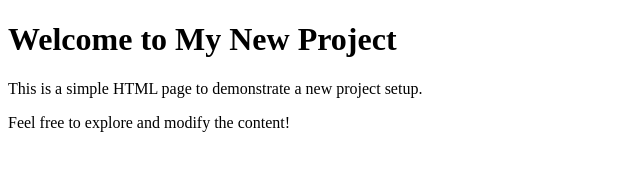
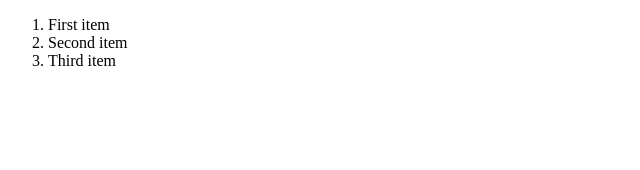
Before and after one commit to TariqTechie-dev/project-2, a plain HTML site: page index.html in a window 1280 px wide. Shown: the whole page, without its empty margins (0-640 px from the left). Drawn offline with Linux system fonts and the light colour scheme.

Commit message:
add list of item

```diff
--- a/index.html
+++ b/index.html
@@ -6,9 +6,10 @@
     <title>git hub new project</title>
 </head>
 <body>
-    <h1>Welcome to My New Project</h1>
-    <p>This is a simple HTML page to demonstrate a new project setup.</p>
-    <p>Feel free to explore and modify the content!</p>
-
+    <ol>
+        <li>First item</li>
+        <li>Second item</li>
+        <li>Third item</li>
+    </ol>
 </body>
 </html>
```
